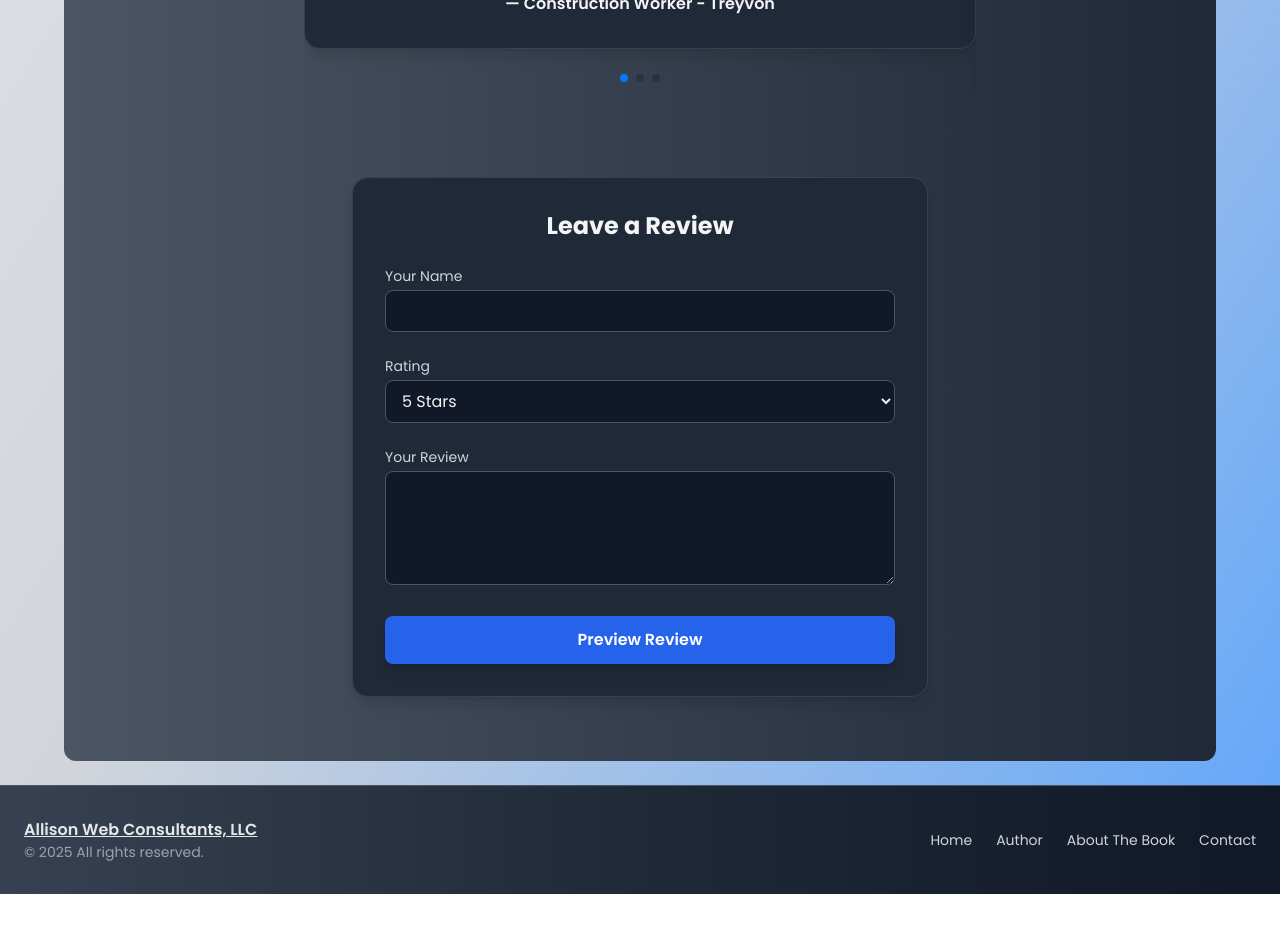
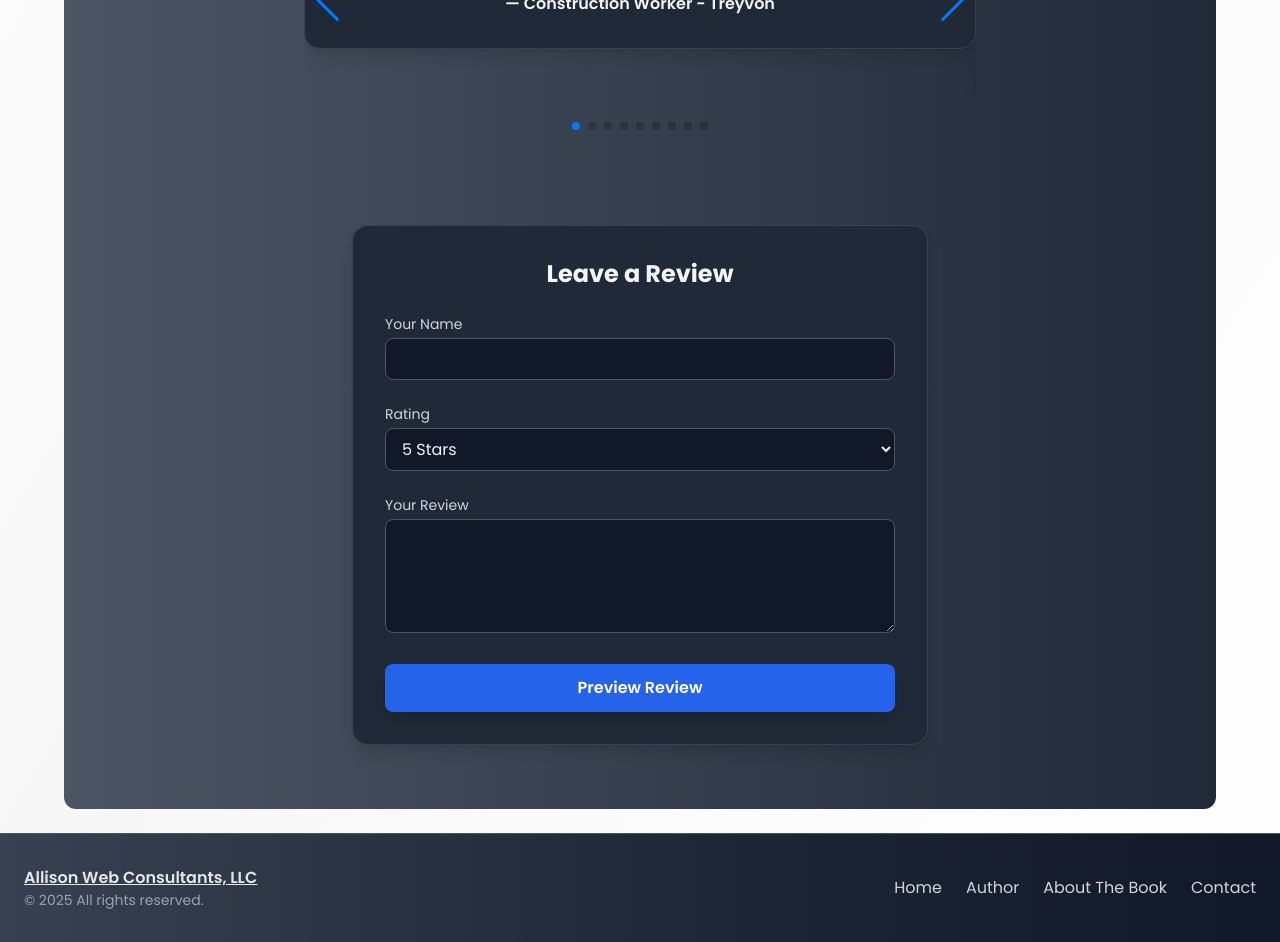
Before and after one commit to qb1968/tcf2, a React (Vite) app: page /book in a window 1280 px wide. Shown: the part 1140-2082 px from the top of the page. Before the commit the page ends 2034 px from the top, so only its background shows below. Built offline with nearby package versions, Linux system fonts and the light colour scheme.

Commit message:
styling reviews

```diff
--- a/src/components/Footer.jsx
+++ b/src/components/Footer.jsx
@@ -13,7 +13,7 @@ const Footer = () => {
             &copy; {new Date().getFullYear()} All rights reserved.
           </p>
         </div>
-        <div className="flex flex-wrap justify-center gap-6 text-sm font-medium text-gray-300">
+        <div className="flex flex-wrap justify-center gap-6 text-md font-medium text-gray-300">
           <a href="/" className="hover:text-white transition">
             Home
           </a>
--- a/src/components/ImageContainer.jsx
+++ b/src/components/ImageContainer.jsx
@@ -2,22 +2,26 @@ import React from "react";
 
 const ImageContainer = () => {
   return (
-    <div className="container mx-auto p-4">
-      <div className="flex flex-row gap-4">
+    <div className="glossy-container my-12">
+
+      <div className="flex flex-col sm:flex-row gap-6">
+        <div className="glossy-card w-full sm:w-1/2">
           <img
             src="/images/water.jpg"
             alt="Image 1"
-          className="w-1/2 object-cover"
+            className="w-full h-full object-cover rounded-2xl"
           />
+        </div>
+        <div className="glossy-card w-full sm:w-1/2">
           <img
             src="/images/beach.jpg"
             alt="Image 2"
-          className="w-1/2 object-cover"
+            className="w-full h-full object-cover rounded-2xl"
           />
+        </div>
       </div>
     </div>
   );
 };
 
 export default ImageContainer;
-// A Thirty Day Devotional To Living Life Well
--- a/src/components/Navbar.jsx
+++ b/src/components/Navbar.jsx
@@ -26,7 +26,7 @@ export default function Navbar() {
           </div>
 
           {/* Desktop navigation links */}
-          <ul className="hidden md:flex space-x-6 text-lg font-medium text-gray-300">
+          <ul className="hidden md:flex space-x-6 text-lg underline font-medium text-gray-300">
             <li>
               <Link to="/" className="hover:text-white">
                 Home
@@ -52,7 +52,7 @@ export default function Navbar() {
 
         {/* Right side: Shop link aligned to edge */}
         <div className="text-sm font-medium text-gray-300">
-          <Link to="/shop" className="hover:text-white text-lg">
+          <Link to="/shop" className="hover:text-white text-lg underline">
             Shop
           </Link>
         </div>
--- a/src/index.css
+++ b/src/index.css
@@ -4,19 +4,33 @@
 @tailwind components;
 @tailwind utilities;
 
-
-
 body {
-  @apply font-sans bg-gradient-to-br from-gray-200 via-gray-300 to-blue-400 min-h-screen relative overflow-x-hidden;
+  @apply min-h-screen relative overflow-x-hidden;
+  background: linear-gradient(to bottom right, #ffffff, #f7f7f7, #ffffff);
   font-family: 'Poppins', sans-serif;
 }
 
+/* Glossy container wrapper style */
+.glossy-container {
+  @apply max-w-7xl w-full bg-white/40 backdrop-blur-md border border-white/50 rounded-3xl shadow-lg p-8 mx-auto;
+}
 
+/* Glossy navbar style */
+.glossy-navbar {
+  @apply bg-white/30 backdrop-blur-md border-b border-white/50 shadow-md px-6 py-4;
+}
 
+/* Glossy buttons */
+.glossy-button {
+  @apply bg-white/50 backdrop-blur-sm border border-white/50 text-gray-900 font-semibold px-5 py-2 rounded-xl shadow-md hover:bg-white/70 transition duration-300;
+}
 
+/* Glossy cards */
+.glossy-card {
+  @apply bg-white/40 backdrop-blur-md border border-white/50 rounded-2xl shadow-lg overflow-hidden;
+}
 
- /* body {
-    font-family: "Poppins", sans-serif;
-    background-color: #CBBD93;
-
-}  */
+/* Glossy text color */
+.glossy-text {
+  @apply text-gray-900;
+}
--- a/src/pages/Book.jsx
+++ b/src/pages/Book.jsx
@@ -25,6 +25,36 @@ export default function AboutTheBook() {
       name: "Deacon - Dan",
       rating: 5,
       text: "It is one thing to know about God. It is another matter entirely to know God. Terry's book is a journey of what it is to come to know God deeply and personally, and to live that out in every aspect of life on this earth. After all, life on this earth should lead us to life with God in the Kingdom.",
+    },
+    {
+      name: "Addiction Recovery - Scott",
+      rating: 5,
+      text: "If you think your life doesn't matter, God has a plan to deliver you hope, happiness and confidence. I recommend that you take the IMPERFECT HAPPINESS 30 day challenge - reading one chapter daily for thirty days. A great gift for someone struggling with life's circumstances!",
+    },
+    {
+      name: "Corporate Executive - John",
+      rating: 5,
+      text: "IMPERFECT HAPPINESS is an entertaining and enlightening read that provides excellent insights and suggestions on how to handle the many issues life throws our way. Terry describes this journey in a clear and relatable manner. The tools and techniques Terry uses to view his setbacks in a positive and optimistic manner can be applied to anyone's unique life circumstances.",
+    },
+    {
+      name: "New Christian - Brandon",
+      rating: 5,
+      text: "In a world filled with trouble, the IMPERFECT HAPPINESS platform of Prayer, Scripture, Values of Jesus and Music is the perfect way to begin my Christian journey. Showing how mistakes, failure and pain can lead us to Jesus is so beneficial.",
+    },
+    {
+      name: "Cancer Patient - Rick",
+      rating: 5,
+      text: "IMPERFECT HAPPINESS is a riveting portrayal of the uncertainty of cancer particularly the emotional turmoil and continuous mind games. Great advice to build strength despite health care system and treatment challenges, while highlighting ways to stay attitude positive as you begin to build an entirely new life.",
+    },
+    {
+      name: "Manager - Ashley",
+      rating: 5,
+      text: "The author's captivating approach of introducing an adventure story element or life challenge supported by Scripture, Traits and Values of Jesus, and Christian Music can help anyone live life well with God and His word.",
+    },
+    {
+      name: "Business Leader - Scott",
+      rating: 5,
+      text: "IMPERFECT HAPPINESS is a truly inspirational memoir which makes common sense and relationships, more common.",
     },
   ]);
 
--- a/src/pages/Home.jsx
+++ b/src/pages/Home.jsx
@@ -1,17 +1,16 @@
-
 import ImageCard from "../components/ImageCard";
 import ImageContainer from "../components/ImageContainer";
 import UpcomingEventsCarousel from "../components/UpcomingEventsCarousel";
 
 export default function Home() {
   return (
-    <section className="max-w-7xl mx-auto font-custom text-gray-800 ">
+    <section className="max-w-7xl mx-auto font-custom text-gray-800 glossy-container">
       {/* Hero Section */}
-      <div className="relative isolate overflow-hidden bg-gray-900 rounded-xl">
+      <div className="relative isolate overflow-hidden bg-gray-900 rounded-xl glossy-card">
         <img
           alt="Scenic beach background"
           src="/images/beach2.jpg"
-          className="absolute inset-0 -z-10 h-full w-full object-cover object-center "
+          className="absolute inset-0 -z-10 h-full w-full object-cover object-center"
         />
         {/* Overlay */}
 
@@ -29,12 +28,12 @@ export default function Home() {
         <ImageContainer />
       </div>
 
-
       <div className="px-6 pb-24">
         <UpcomingEventsCarousel />
       </div>
-{/* Current Promotions Section */}
-      <section className="bg-gradient-to-b from-blue-50 via-white to-blue-100 py-12 px-6 rounded-3xl shadow-inner max-w-6xl mx-auto my-12">
+
+      {/* Current Promotions Section */}
+      <section className="bg-gradient-to-b from-blue-50 via-white to-blue-100 py-12 px-6 rounded-3xl shadow-inner max-w-6xl mx-auto my-12 glossy-container">
         <div className="text-center mb-10">
           <h2 className="text-3xl sm:text-4xl font-bold text-gray-800 font-custom">
             Current Promotions
@@ -47,14 +46,15 @@ export default function Home() {
         <div className="grid grid-cols-1 sm:grid-cols-2 lg:grid-cols-3 gap-6">
           {/* Promotion 1 */}
           <div
-            className="bg-white border border-gray-200 rounded-xl p-6 shadow-md hover:shadow-lg transition"
+            className="bg-white border border-gray-200 rounded-xl p-6 glossy-card shadow-md hover:shadow-lg transition"
             data-aos="fade-up"
           >
             <h3 className="text-xl font-semibold text-blue-700 mb-2">
               FREE SHIPPING
             </h3>
             <p className="text-gray-600 mb-4">
-              Purchase a book now through August 31, 2025 and receive free shipping!
+              Purchase a book now through August 31, 2025 and receive free
+              shipping!
             </p>
             <a
               href="/book"
@@ -67,7 +67,7 @@ export default function Home() {
 
           {/* Promotion 2 */}
           <div
-            className="bg-white border border-gray-200 rounded-xl p-6 shadow-md hover:shadow-lg transition"
+            className="bg-white border border-gray-200 rounded-xl p-6 glossy-card shadow-md hover:shadow-lg transition"
             data-aos="fade-up"
           >
             <h3 className="text-xl font-semibold text-blue-700 mb-2">
@@ -87,7 +87,7 @@ export default function Home() {
 
           {/* Promotion 3 */}
           <div
-            className="bg-white border border-gray-200 rounded-xl p-6 shadow-md hover:shadow-lg transition"
+            className="bg-white border border-gray-200 rounded-xl p-6 glossy-card shadow-md hover:shadow-lg transition"
             data-aos="fade-up"
           >
             <h3 className="text-xl font-semibold text-blue-700 mb-2">
```
Lines whose indentation alone changed are shown as unchanged.
